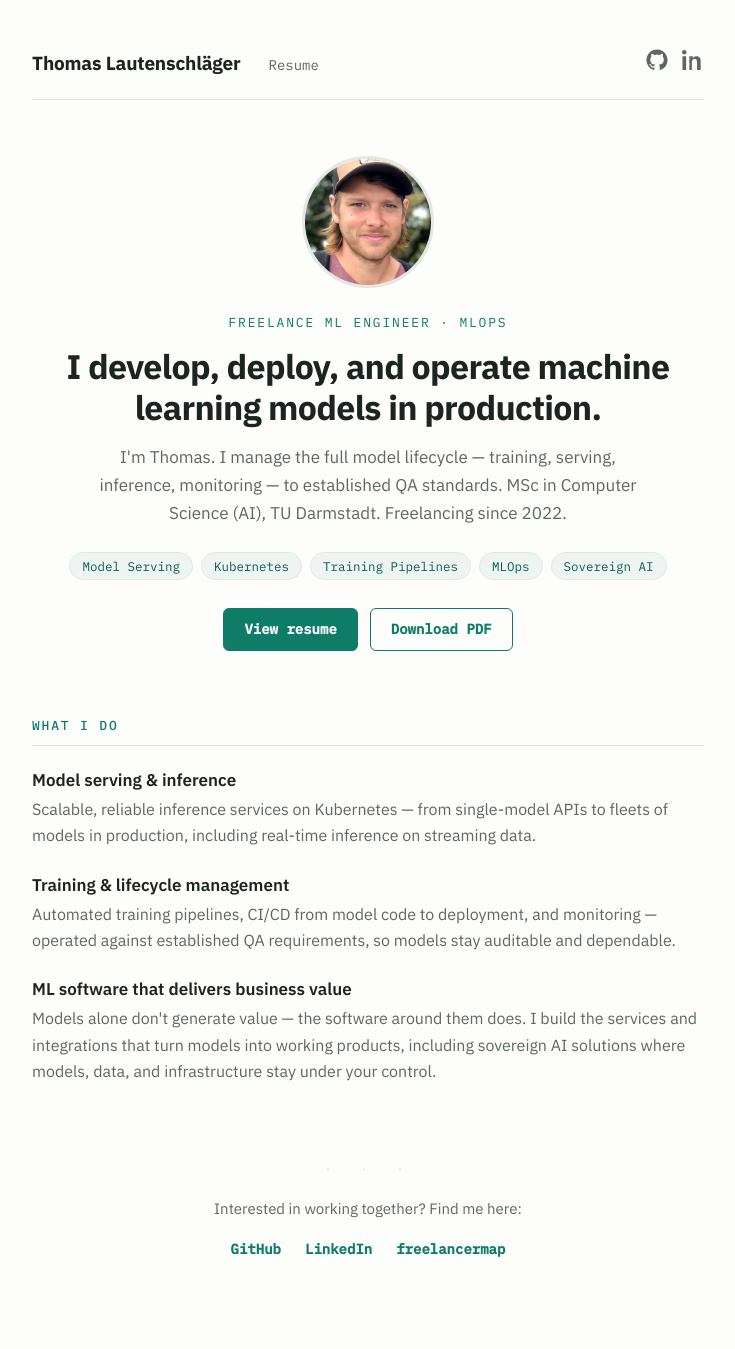
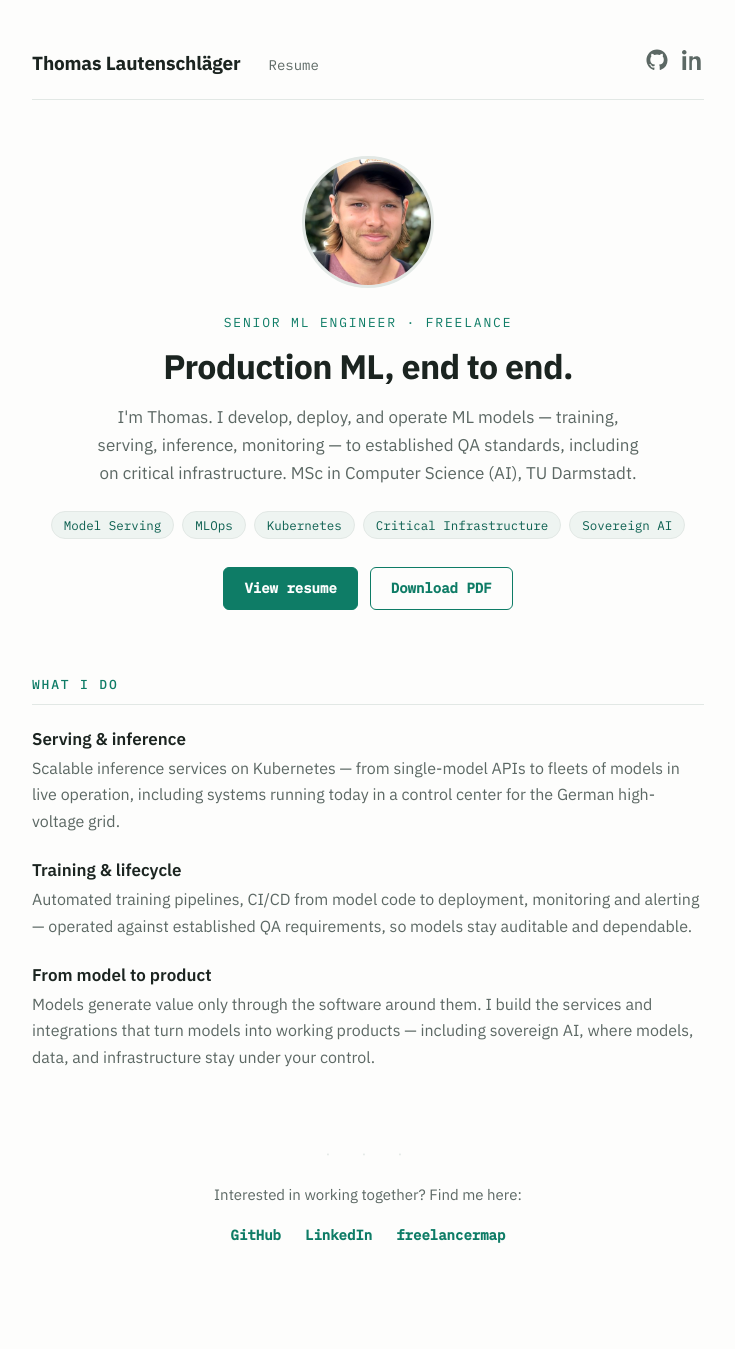
Before and after one commit to thlautenschlaeger/thlautenschlaeger.github.io, a Jekyll site: the page built from index.md, in a window 1280 px wide. Shown: the whole page, without its empty margins (272-1007 px from the left). Built offline with Jekyll 4.4.1, drawn with Linux system fonts in a browser that asks for light colours.

Commit message:
rework page

```diff
--- a/index.md
+++ b/index.md
@@ -7,18 +7,18 @@ sitemap:
 
 <section class="hero">
   <img src="{{ '/assets/img/t.jpg' | relative_url }}" alt="Portrait of Thomas Lautenschläger" class="hero__photo">
-  <p class="hero__eyebrow">Freelance ML Engineer · MLOps</p>
-  <h1 class="hero__title">I develop, deploy, and operate machine learning models in production.</h1>
+  <p class="hero__eyebrow">Senior ML Engineer · Freelance</p>
+  <h1 class="hero__title">Production ML, end to end.</h1>
   <p class="hero__lead">
-    I'm Thomas. I manage the full model lifecycle — training, serving,
-    inference, monitoring — to established QA standards.
-    MSc in Computer Science (AI), TU Darmstadt. Freelancing since 2022.
+    I'm Thomas. I develop, deploy, and operate ML models — training, serving,
+    inference, monitoring — to established QA standards, including on critical
+    infrastructure. MSc in Computer Science (AI), TU Darmstadt.
   </p>
   <ul class="tags">
     <li class="tag">Model Serving</li>
+    <li class="tag">MLOps</li>
     <li class="tag">Kubernetes</li>
-    <li class="tag">Training Pipelines</li>
-    <li class="tag">MLOps</li>
+    <li class="tag">Critical Infrastructure</li>
     <li class="tag">Sovereign AI</li>
   </ul>
   <div class="btn-row">
@@ -30,23 +30,23 @@ sitemap:
 <section class="section">
   <h3>What I do</h3>
   <div class="work-item">
-    <strong>Model serving &amp; inference</strong>
-    <p>Scalable, reliable inference services on Kubernetes — from single-model
-    APIs to fleets of models in production, including real-time inference on
-    streaming data.</p>
+    <strong>Serving &amp; inference</strong>
+    <p>Scalable inference services on Kubernetes — from single-model APIs to
+    fleets of models in live operation, including systems running today in a
+    control center for the German high-voltage grid.</p>
   </div>
   <div class="work-item">
-    <strong>Training &amp; lifecycle management</strong>
-    <p>Automated training pipelines, CI/CD from model code to deployment, and
-    monitoring — operated against established QA requirements, so models stay
-    auditable and dependable.</p>
+    <strong>Training &amp; lifecycle</strong>
+    <p>Automated training pipelines, CI/CD from model code to deployment,
+    monitoring and alerting — operated against established QA requirements,
+    so models stay auditable and dependable.</p>
   </div>
   <div class="work-item">
-    <strong>ML software that delivers business value</strong>
-    <p>Models alone don't generate value — the software around them does. I build
-    the services and integrations that turn models into working products,
-    including sovereign AI solutions where models, data, and infrastructure
-    stay under your control.</p>
+    <strong>From model to product</strong>
+    <p>Models generate value only through the software around them. I build the
+    services and integrations that turn models into working products — including
+    sovereign AI, where models, data, and infrastructure stay under your
+    control.</p>
   </div>
 </section>
 
```
Also changed, not shown: resume.md (+1 -1 lines).
